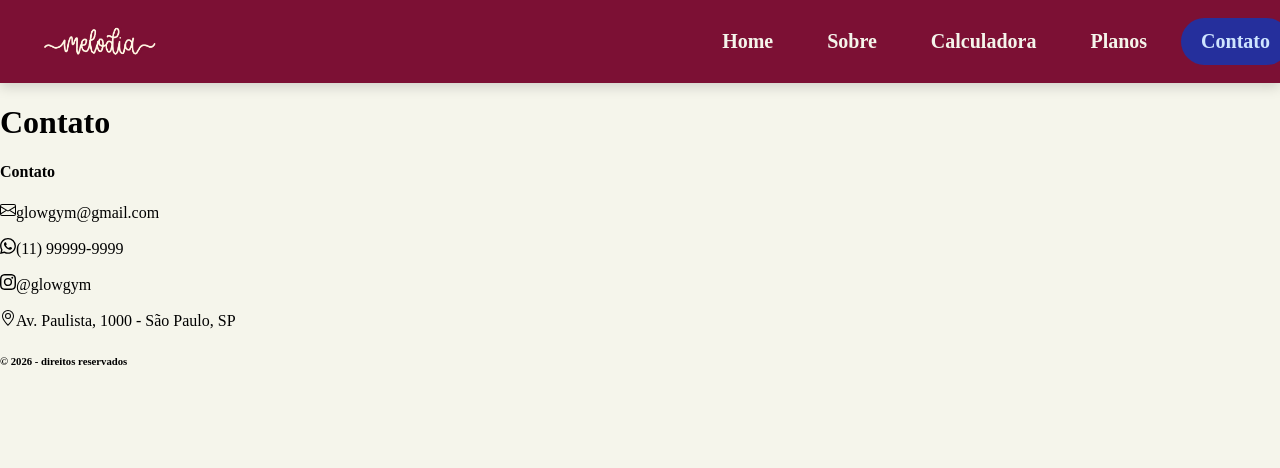
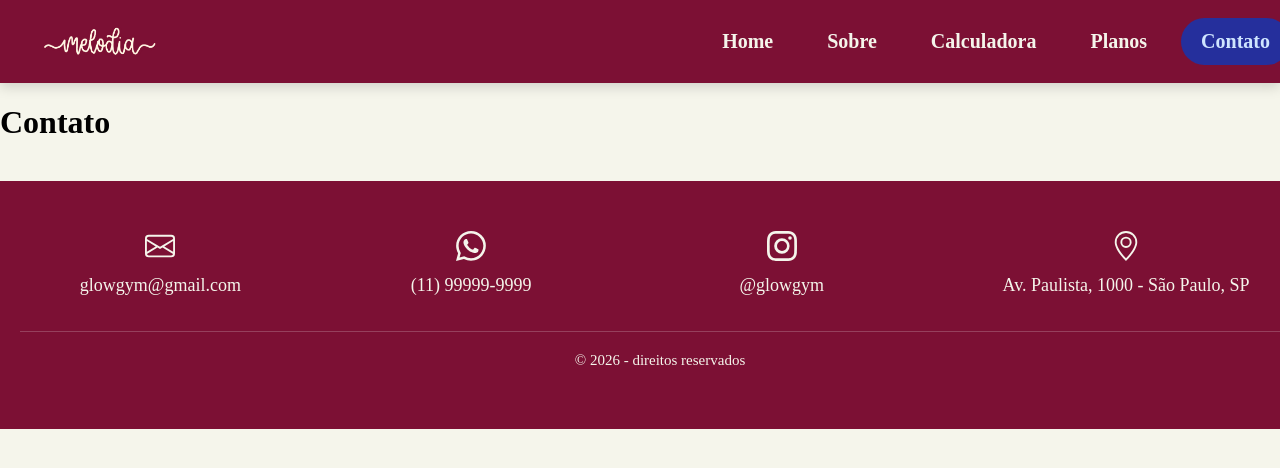
Before and after one commit to 1-ESPA/CP4-WebDev, a React (Vite) app: page /contato in a window 1280 px wide. Shown: the top 468 px of the page. Built offline with nearby package versions, Linux system fonts and the light colour scheme.

Commit message:
style: Adicionando o css do footer

```diff
--- a/src/components/Footer.jsx
+++ b/src/components/Footer.jsx
@@ -6,28 +6,27 @@ const Footer = () => {
   return (
     <footer className="footer">
       <div className="footer-container">
+
         <div className="footer-info">
-          <h4>Contato</h4>
+          <div className="footer-item">
+            <BsEnvelope className="footer-icon" />
+            <p>glowgym@gmail.com</p>
+          </div>
 
-          <p>
-            <BsEnvelope className="footer-icon" />
-            glowgym@gmail.com
-          </p>
+          <div className="footer-item">
+            <BsWhatsapp className="footer-icon" />
+            <p>(11) 99999-9999</p>
+          </div>
 
-          <p>
-            <BsWhatsapp className="footer-icon" />
-            (11) 99999-9999
-          </p>
+          <div className="footer-item">
+            <BsInstagram className="footer-icon" />
+            <p>@glowgym</p>
+          </div>
 
-          <p>
-            <BsInstagram className="footer-icon" />
-            @glowgym
-          </p>
-
-          <p>
+          <div className="footer-item">
             <BsGeoAlt className="footer-icon" />
-            Av. Paulista, 1000 - São Paulo, SP
-          </p>
+            <p>Av. Paulista, 1000 - São Paulo, SP</p>
+          </div>
         </div>
 
         <h6>&copy; 2026 - direitos reservados</h6>
--- a/src/css/footer.css
+++ b/src/css/footer.css
@@ -0,0 +1,47 @@
+.footer {
+  width: 100%;
+  background-color: var(--bgColor2);
+  color: var(--bgColor4);
+  padding: 50px 20px 25px;
+  margin-top: 40px;
+}
+
+.footer-container {
+  max-width: 1300px;
+  margin: 0 auto;
+  text-align: center;
+}
+
+.footer-info {
+  display: flex;
+  justify-content: space-around;
+  align-items: center;
+  gap: 30px;
+  flex-wrap: wrap;
+  margin-bottom: 35px;
+}
+
+.footer-item {
+  display: flex;
+  flex-direction: column;
+  align-items: center;
+  min-width: 180px;
+}
+
+.footer-icon {
+  font-size: 30px;
+  margin-bottom: 14px;
+}
+
+.footer-item p {
+  font-size: 18px;
+  margin: 0;
+}
+
+.footer h6 {
+  font-size: 15px;
+  font-weight: 400;
+  margin-top: 20px;
+  padding-top: 20px;
+  border-top: 1px solid rgba(255, 255, 255, 0.2);
+}
```
